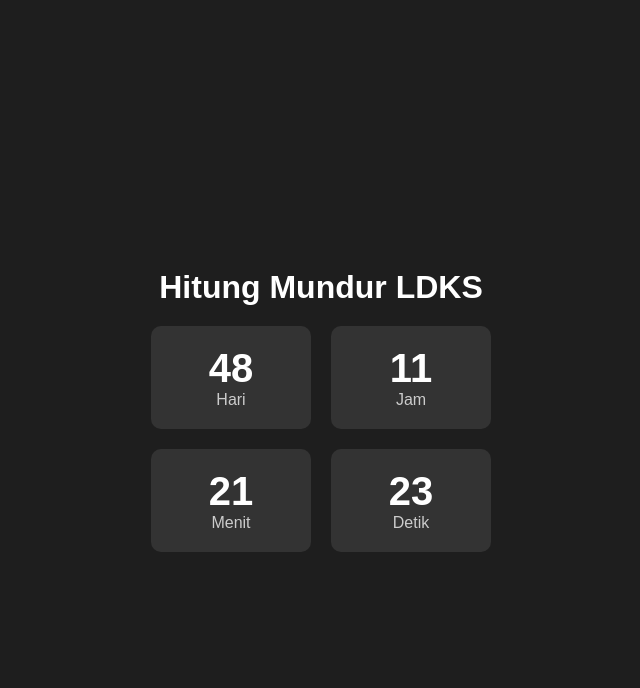
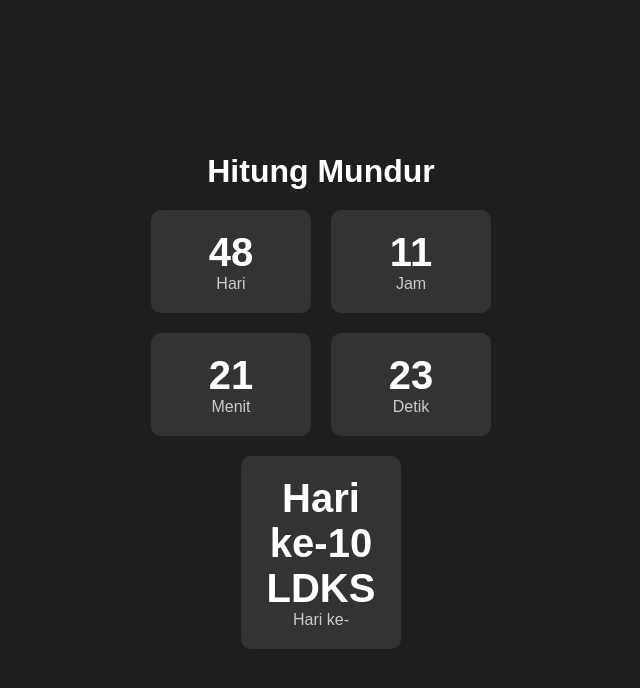
Before and after one commit to sklhz/hitung-mundur-ldks, a plain HTML site: page index.html in a window 1280 px wide. Shown: the whole page, without its empty margins (319-959 px from the left). Drawn offline with Linux system fonts and the light colour scheme.

Commit message:
Add files via upload

```diff
--- a/index.html
+++ b/index.html
@@ -3,12 +3,12 @@
 <head>
     <meta charset="UTF-8">
     <meta name="viewport" content="width=device-width, initial-scale=1.0">
-    <title>LDKS</title>
+    <title>Hitung Mundur</title>
     <link rel="stylesheet" href="styles.css">
 </head>
 <body>
     <div class="countdown">
-        <h1>Hitung Mundur LDKS</h1>
+        <h1>Hitung Mundur</h1>
         <div id="timer">
             <div class="time-section">
                 <span id="days"></span>
@@ -27,6 +27,10 @@
                 <div class="label">Detik</div>
             </div>
         </div>
+        <div class="time-section" id="ldks-info">
+            <span id="ldks-day"></span>
+            <div class="label">Hari ke-</div>
+        </div>
     </div>
     <script src="script.js"></script>
 </body>
--- a/script.js
+++ b/script.js
@@ -1,4 +1,8 @@
 const countdownDate = new Date("2024-09-24T00:00:00").getTime();
+const startDate = new Date("2024-07-24T00:00:00").getTime(); // Hari pertama LDKS
+const oneDay = 1000 * 60 * 60 * 24;
+const oneWeek = 1000 * 60 * 60 * 24 * 7;
+const daysOfWeek = ['Sun', 'Mon', 'Tue', 'Wed', 'Thu', 'Fri', 'Sat'];
 
 const updateCountdown = () => {
     const now = new Date().getTime();
@@ -18,6 +22,23 @@ const updateCountdown = () => {
         clearInterval(countdownInterval);
         document.getElementById("timer").innerHTML = "Waktu telah berakhir!";
     }
+
+    updateLDKSInfo();
+};
+
+const updateLDKSInfo = () => {
+    const now = new Date();
+    let daysCount = 0;
+    let currentDate = new Date(startDate);
+
+    while (currentDate < now) {
+        if (daysOfWeek[currentDate.getDay()] !== 'Sat' && daysOfWeek[currentDate.getDay()] !== 'Sun') {
+            daysCount++;
+        }
+        currentDate = new Date(currentDate.getTime() + oneDay);
+    }
+
+    document.getElementById("ldks-day").textContent = `Hari ke-${daysCount} LDKS`;
 };
 
 const countdownInterval = setInterval(updateCountdown, 1000);
--- a/styles.css
+++ b/styles.css
@@ -39,6 +39,25 @@ body {
     color: #ccc;
 }
 
+#ldks-info {
+    margin-top: 40px; /* Jarak antara info dan grid timer */
+    background: #333;
+    border-radius: 10px;
+    padding: 20px;
+    width: 120px;
+    margin: 20px auto; /* Menambahkan margin bawah untuk lebih banyak ruang */
+}
+
+#ldks-info span {
+    font-size: 2.5em;
+    font-weight: bold; /* Menjadikan teks info tebal */
+}
+
+#ldks-info .label {
+    font-size: 1em;
+    color: #ccc;
+}
+
 h1 {
     margin-bottom: 20px;
     font-size: 2em;
```
